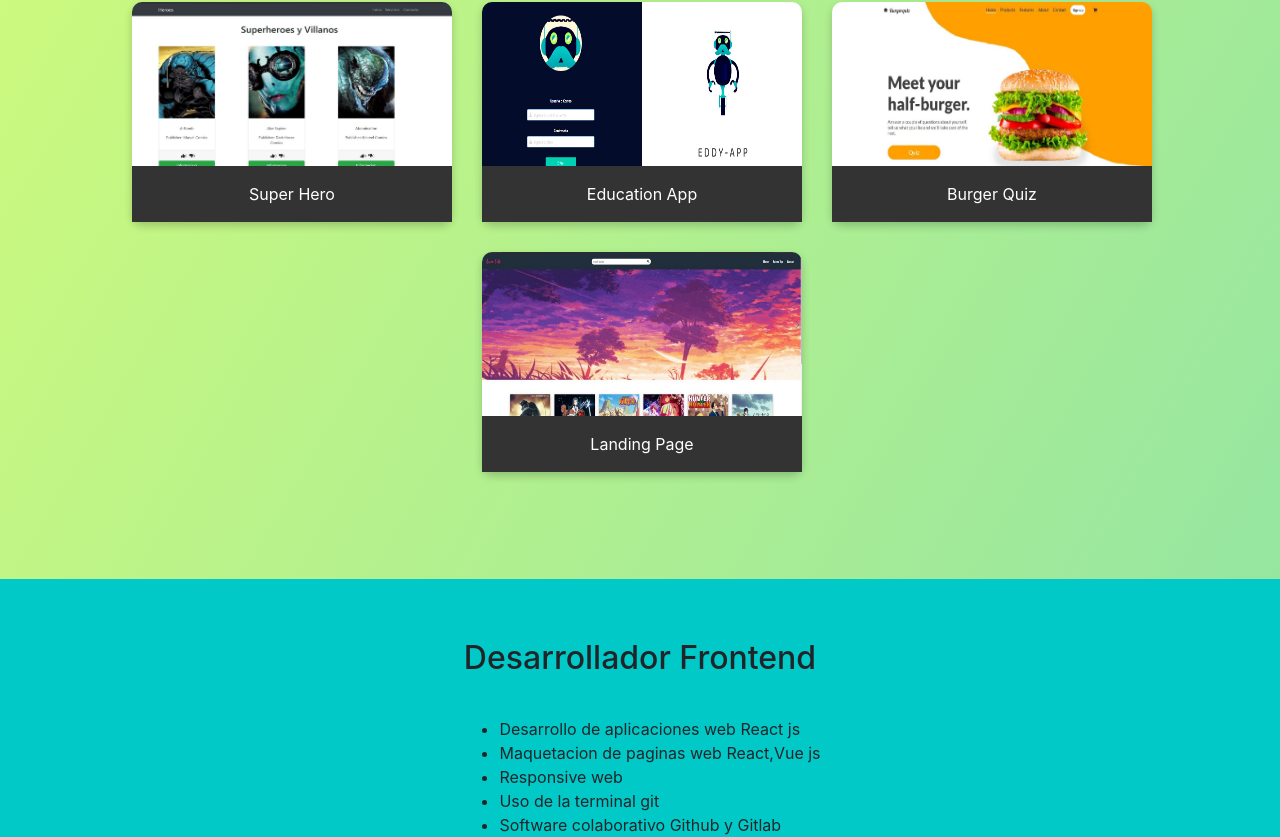
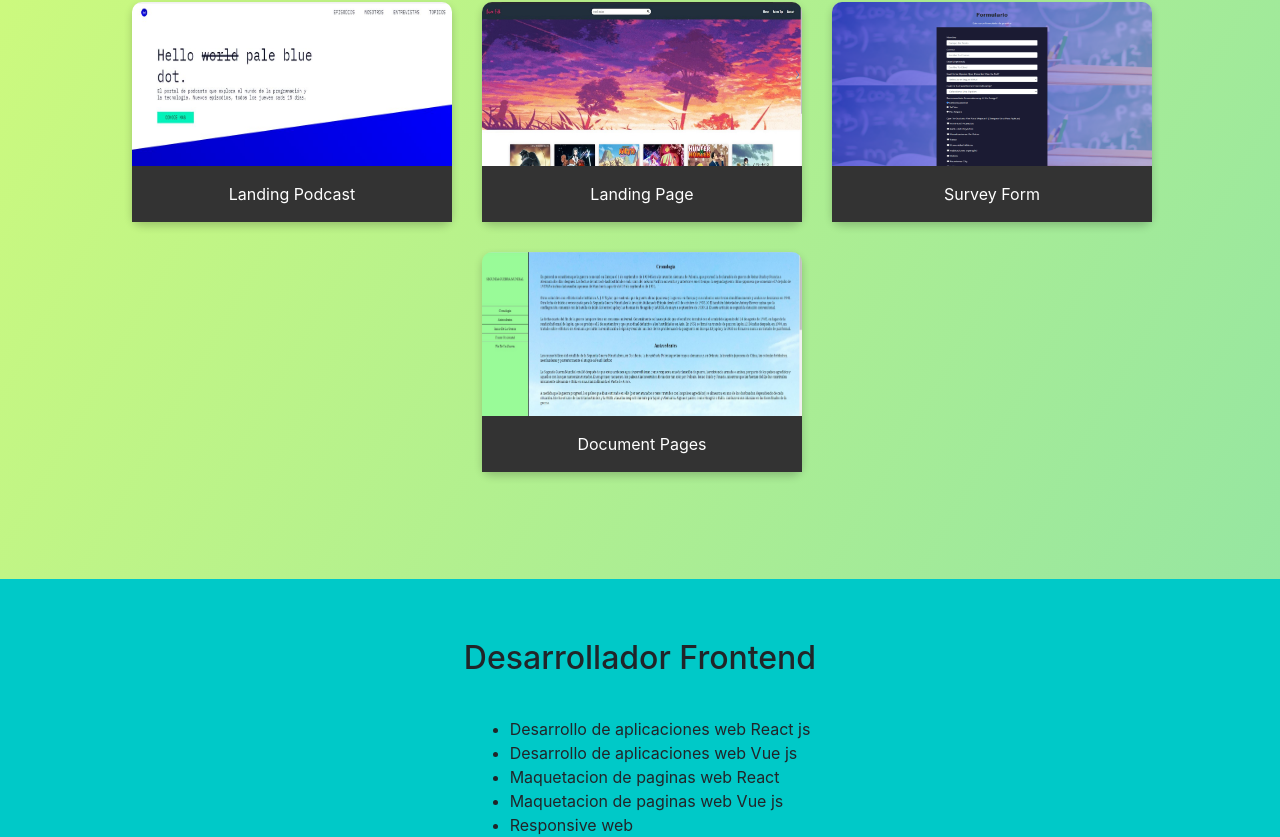
Before and after one commit to kira4489/PortafolioViejo, a React (Create React App) app: page / in a window 1280 px wide. Shown: the part 1871-2708 px from the top of the page. Built offline with nearby package versions, Linux system fonts and the light colour scheme.

Commit message:
change order from projects and adding more experience

```diff
--- a/src/Components/Experience/Experience.jsx
+++ b/src/Components/Experience/Experience.jsx
@@ -8,9 +8,11 @@ const Experience = () => {
         <h2>Desarrollador Frontend</h2>
         <ul>
           <li>Desarrollo de aplicaciones web React js</li>
-          <li>Maquetacion de paginas web React,Vue js</li>
+          <li>Desarrollo de aplicaciones web Vue js</li>
+          <li>Maquetacion de paginas web React</li>
+          <li>Maquetacion de paginas web Vue js</li>
           <li>Responsive web</li>
-          <li> Uso de la terminal git</li>
+          <li>Uso de la terminal git</li>
           <li>Software colaborativo Github y Gitlab</li>
         </ul>
         <p className="paragraph-company">
--- a/src/Components/Projects/Project.jsx
+++ b/src/Components/Projects/Project.jsx
@@ -1,49 +1,49 @@
 import React from "react";
 import "./Project.css";
-import Proyecto1 from "../../images/surveyform.jpg";
-import Proyecto2 from "../../images/documentpage.jpg";
-import Proyecto3 from "../../images/landing-podcast.jpg";
-import Proyecto4 from "../../images/superhero.jpg";
-import Proyecto5 from "../../images/educationapp.jpg";
-import Proyecto6 from "../../images/burger.jpg";
-import Proyecto7 from "../../images/landingpage.jpg";
+import Proyecto1 from "../../images/burger.jpg";
+import Proyecto2 from "../../images/superhero.jpg";
+import Proyecto3 from "../../images/educationapp.jpg";
+import Proyecto4 from "../../images/landing-podcast.jpg";
+import Proyecto5 from "../../images/landingpage.jpg";
+import Proyecto6 from "../../images/surveyform.jpg";
+import Proyecto7 from "../../images/documentpage.jpg";
 import Array from "./Array";
 
 const Project = () => {
       const cards = [{
+          titulo: "Burger Quiz",
+          imagen: Proyecto1,
+          link: "https://burger-quiz.vercel.app/",
+        },
+        {
+          titulo: "Super Hero",
+          imagen: Proyecto2,
+          link: "https://superhero.kira4489.vercel.app/",
+        },
+        {
+          titulo: "Education App",
+          imagen: Proyecto3,
+          link: "https://final-project-livid.vercel.app/",
+        },
+        {
+          titulo: "Landing podcast",
+          imagen: Proyecto4,
+          link: "https://modest-blackwell-7529ee.netlify.app/",
+        },
+        {
+          titulo: "Landing page",
+          imagen: Proyecto5,
+          link: "https://determined-boyd-d73ec1.netlify.app/",
+        },
+        {
           titulo: "Survey form",
-          imagen: Proyecto1,
+          imagen: Proyecto6,
           link: "https://hardcore-goldberg-1a390b.netlify.app/",
         },
         {
           titulo: "Document pages",
-          imagen: Proyecto2,
+          imagen: Proyecto7,
           link: "https://cocky-allen-c1d816.netlify.app/",
-        },
-        {
-          titulo: "Landing podcast",
-          imagen: Proyecto3,
-          link: "https://modest-blackwell-7529ee.netlify.app/",
-        },
-        {
-          titulo: "Super Hero",
-          imagen: Proyecto4,
-          link: "https://superhero.kira4489.vercel.app/",
-        },
-        {
-          titulo: "Education App",
-          imagen: Proyecto5,
-          link: "https://final-project-livid.vercel.app/",
-        },
-        {
-          titulo: "Burger Quiz",
-          imagen: Proyecto6,
-          link: "https://burger-quiz.vercel.app/",
-        },
-        {
-          titulo: "Landing page",
-          imagen: Proyecto7,
-          link: "https://determined-boyd-d73ec1.netlify.app/",
         },
       ]
     return (
```
